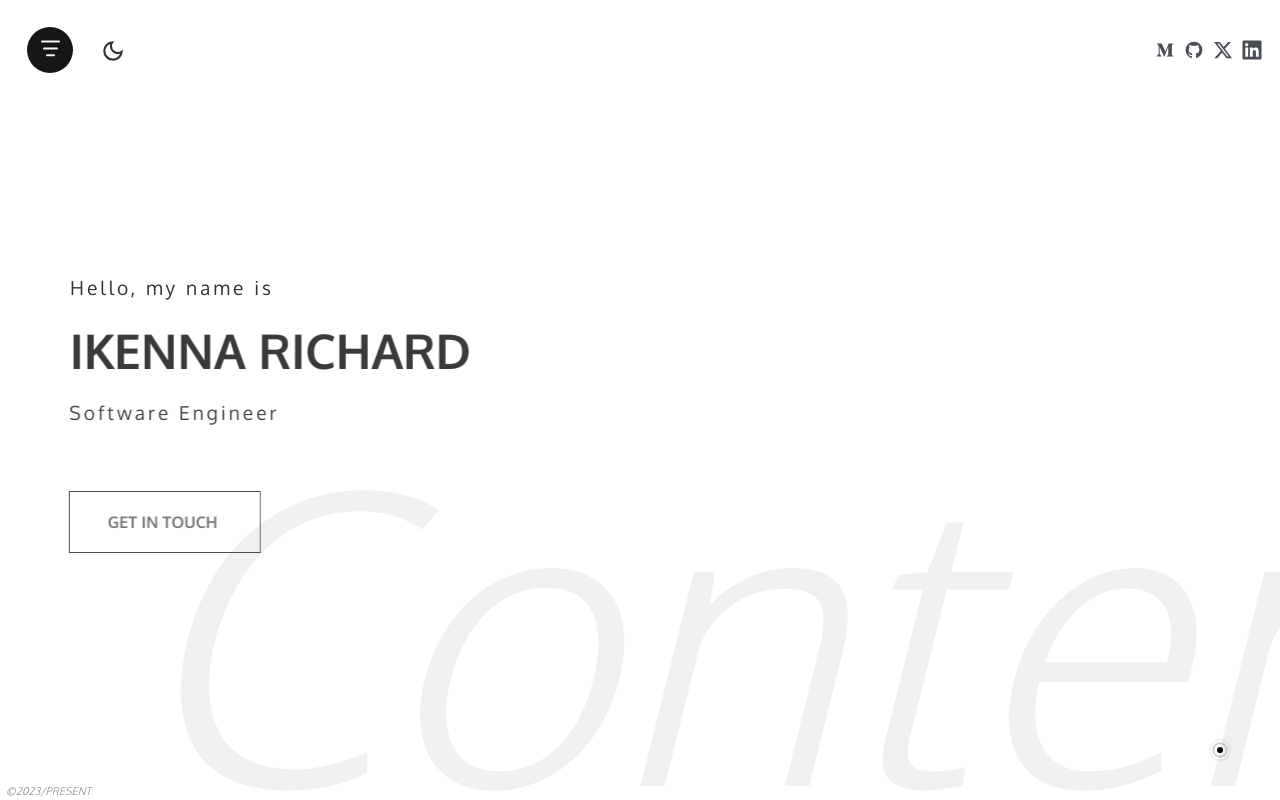
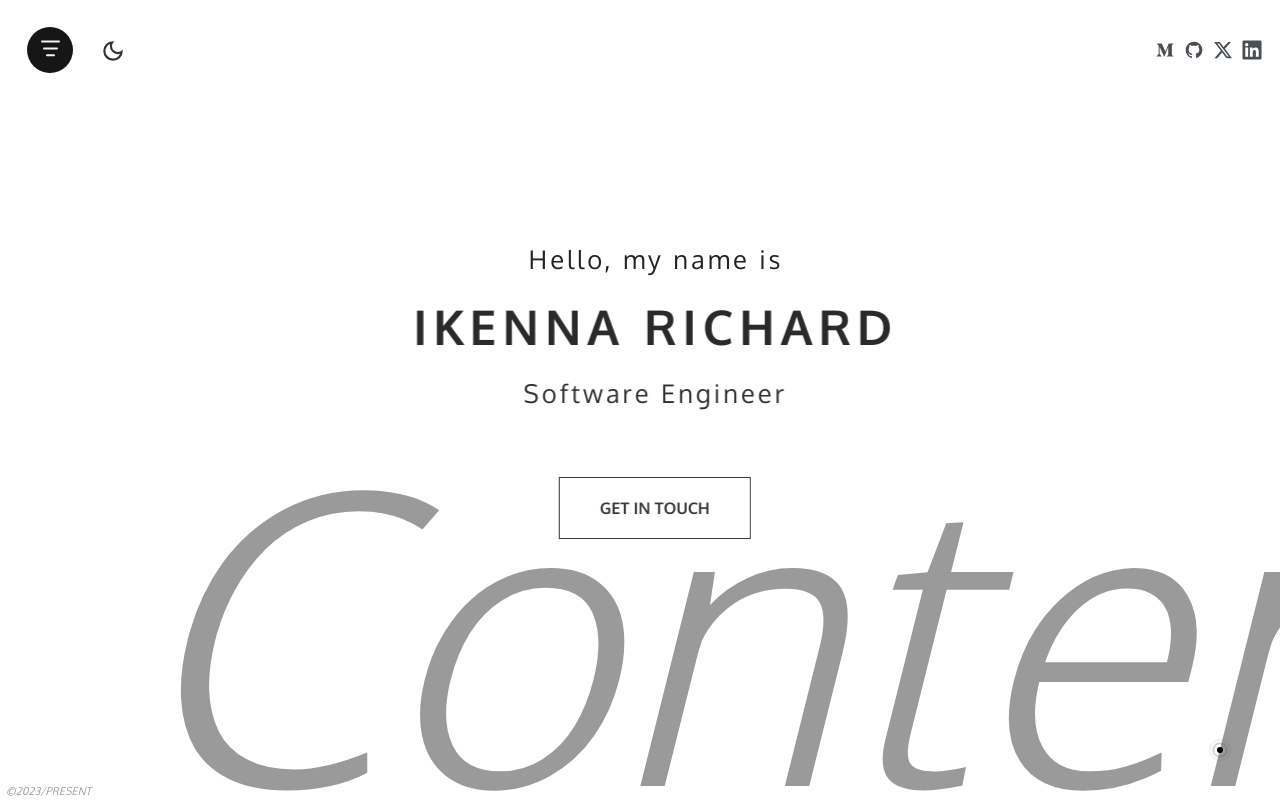
Before and after one commit to ikennarichard/v2, a React (Vite) app: page / in a window 1280 px wide. Shown: the top 800 px of the page. Built offline with nearby package versions, Linux system fonts and the light colour scheme.

Commit message:
Fix hero text and nav display center

```diff
--- a/src/components/hero/Hero.jsx
+++ b/src/components/hero/Hero.jsx
@@ -6,7 +6,7 @@ import { motion } from 'framer-motion';
 const textVariants = {
   initial: {
     x: -10,
-    opacity: 0,
+    opacity: 0.3
   },
   animate: {
     x: 0,
@@ -24,7 +24,7 @@ const sliderVariants = {
     x: '20%',
   },
   animate: {
-    x: '-270%',
+    x: '-2950px',
     transition: {
       repeat: Infinity,
       repeatType: 'reverse',
@@ -45,7 +45,9 @@ const Hero = () => {
           initial='initial'
           animate='animate'
         >
-          <motion.p variants={textVariants}>Hello, my name is</motion.p>
+          <motion.p
+            variants={textVariants}
+          >Hello, my name is</motion.p>
           <motion.h2 variants={textVariants}>IKENNA RICHARD</motion.h2>
           <motion.p variants={textVariants}>
             Software Engineer
@@ -55,16 +57,15 @@ const Hero = () => {
             ${isDarkMode ?  'border-dark' : null}`}
             variants={textVariants}
             style={{
-              marginBlockStart: '2.6em'
+              margin: '2.6em auto'
             }}
           >
             <a href="#contact">
-              <motion.button
-                variants={textVariants}
+              <button
                 className={isDarkMode ?  'text-dark' : null}
               >
                 GET IN TOUCH
-              </motion.button>
+              </button>
             </a>
           </motion.div>
         </motion.div>
--- a/src/components/hero/hero.sass
+++ b/src/components/hero/hero.sass
@@ -7,10 +7,12 @@
   overflow: hidden
 
   .wrapper
-    max-width: 1366px
+    max-width: 1368px
     padding-inline-start: 4em
     height: 100%
-    margin: 0 auto
+    text-align: center
+    display: flex
+    justify-content: center
 
     @include mobile
       padding-inline-start: 0.6em
@@ -21,8 +23,9 @@
     display: flex
     flex-direction: column
     justify-content: center
-    gap: 20px
+    gap: 21px
     margin-block-start: -2em
+    margin-inline-start: -2em
 
     @include mobile
       width: 100%
@@ -33,17 +36,18 @@
     @include tablet
       width: 100%
       height: auto
-      margin-block-start: 6em
+      margin-block-start: 2em
       padding-inline-start: 1em
 
     p
-      font-size: 1.2rem
+      font-size: 1.6rem
       font-weight: 400
       letter-spacing: 3px
 
     h2
       font-size: 3rem
       font-weight: 700
+      letter-spacing: 6px
 
     .buttons
       display: flex
@@ -97,11 +101,15 @@
     font-size: 50vh
     bottom: -0.2em
     white-space: nowrap
-    color: #3d3d3d13
+    color: #0e0d0d6a
     font-style: italic
     z-index: 1
     width: 50%
+
     @include mobile
+      display: none
+
+    @include tablet
       display: none
 
 // animation
--- a/src/components/logo/logo.sass
+++ b/src/components/logo/logo.sass
@@ -2,6 +2,7 @@
 
 .logo-container
   align-self: end
+  margin-inline-start: 4em
 
   @include mobile
     display: none
--- a/src/components/navBar/NavBar.jsx
+++ b/src/components/navBar/NavBar.jsx
@@ -10,7 +10,7 @@ const NavBar = () => {
         <div className="wrapper">
         <Sidebar/>
           <motion.div
-            initial={{ oapcity:0, translateX: '-12px'}}
+            initial={{ opacity:0, translateX: '-12px'}}
             animate={{ opacity: 1, translateX: 0}}
             transition={{ duration: 1.5 }}
           >
--- a/src/components/navBar/navbar.sass
+++ b/src/components/navBar/navbar.sass
@@ -4,7 +4,7 @@
 
   .wrapper
     max-width: 1366px
-    margin: auto
+    margin: 0 auto
     display: flex
     align-items: center
     justify-content: space-between
```
